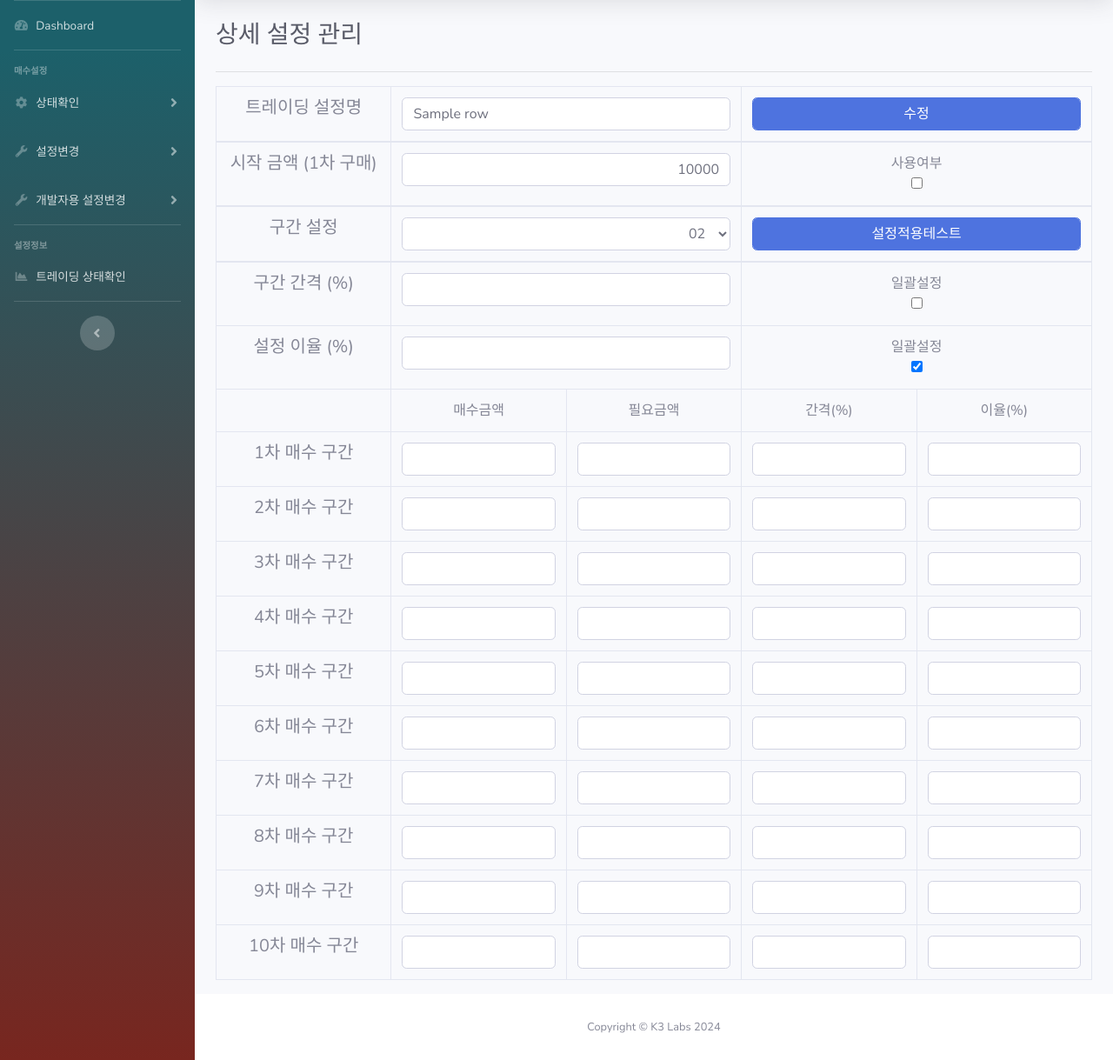
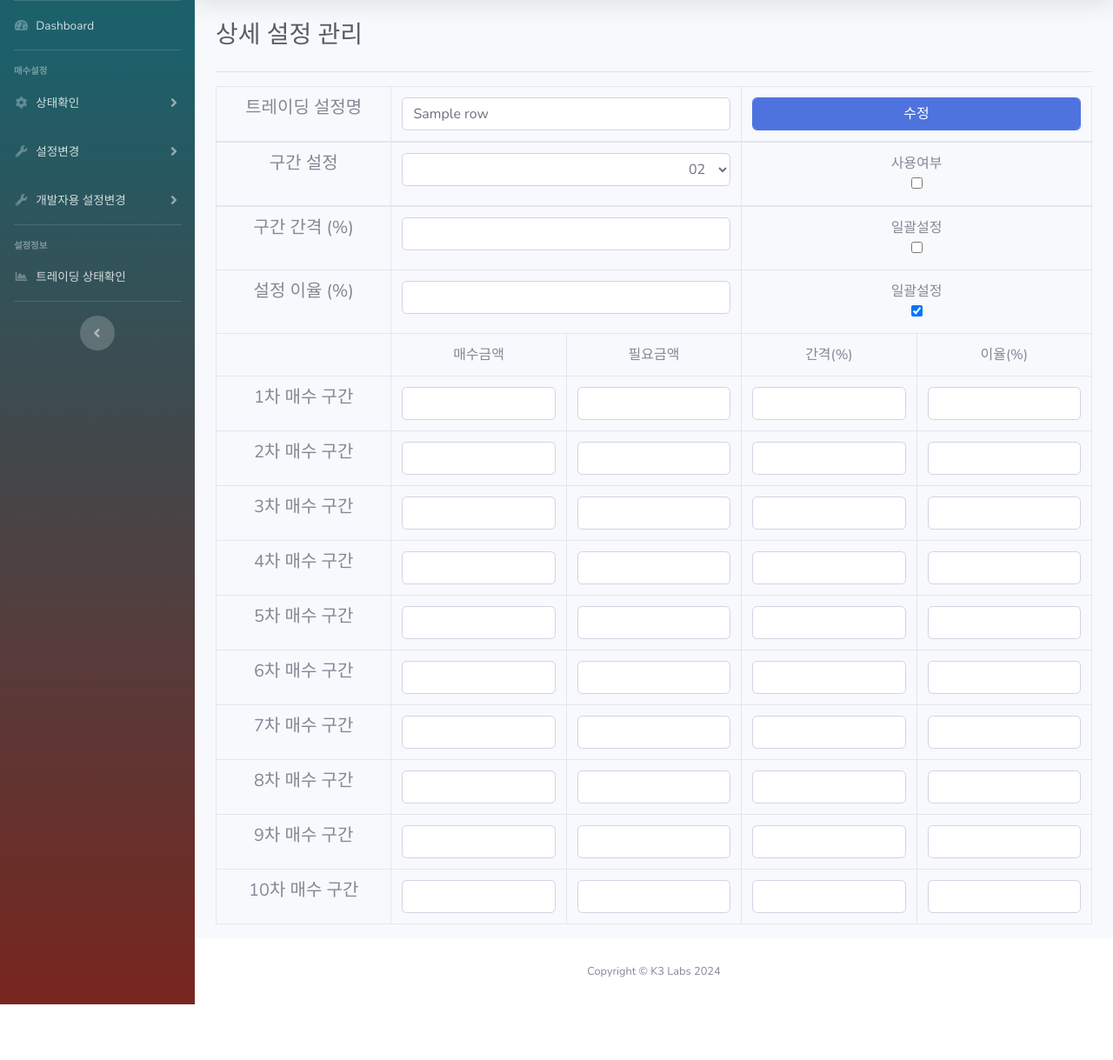
Before and after one commit to ywydpapa/coinTracerFlask, a Flask app: template templates/admin/setdetailn.html in a window 1280 px wide. Shown: the part 70-1289 px from the top of the page at 87% size. After the commit the page ends 1225 px from the top, so only its background shows below. Run offline with Flask 3, Linux system fonts and the light colour scheme; the visitor is signed in with stand-in values (Sample User, id 1); the template is opened without the code that fills it: most values are stand-ins (such as "Sample title", 1, 10 or a date in 2020); some libraries are stand-ins or nearby versions.

Commit message:
사용자 투자현황 조정

```diff
--- a/templates/admin/setdetailn.html
+++ b/templates/admin/setdetailn.html
@@ -40,18 +40,12 @@
                             <button type="submit" value="submit" class="form-control btn btn-primary"> 수정 </button>
                         </td>
                     </tr>
-                    <tr>
+                    <tr style = "display: none">
                         <td style="text-align: center"> <h5>시작 금액 (1차 구매)</h5></td>
                         <td colspan="2">
                             <input id="initprice" name="initprice" class="form-control" type="text" value="10000" placeholder="10,000" style = "text-align: right" oninput="this.value = this.value.replace(/[^0-9.]/g, '').replace(/(\..*)\./g, '$1');" />
                         </td>
-                        <td  colspan="2" style="text-align: center">
-                            <input type="text" name="skey" value="{{ session["setkey"] }}" style="display: none">
-                            <input type="text" name="userno" value="{{ session["userNo"] }}" style="display: none">
-                            <input type="text" name="svrno" value="{{ session["serverNo"] }}" style="display: none">
-                            사용여부 <br>
-                            <input type="checkbox" id="chkyn" name="chkyn" {% if rows[43]=='Y' %}checked{% endif %}>
-                        </td>
+                        <td colspan="2"></td>
                     </tr>
                     <tr>
                         <td style="text-align: center"> <h5>구간 설정</h5></td>
@@ -68,8 +62,12 @@
                                 <option value="9" {% if rows[2]==9 %}selected{% endif %}>10</option>
                             </select>
                         </td>
-                        <td colspan="2">
-                            <button type="button" class="form-control btn btn-primary" onclick="setbid()">설정적용테스트</button>
+                        <td  colspan="2" style="text-align: center">
+                            <input type="text" name="skey" value="{{ session["setkey"] }}" style="display: none">
+                            <input type="text" name="userno" value="{{ session["userNo"] }}" style="display: none">
+                            <input type="text" name="svrno" value="{{ session["serverNo"] }}" style="display: none">
+                            사용여부 <br>
+                            <input type="checkbox" id="chkyn" name="chkyn" {% if rows[43]=='Y' %}checked{% endif %}>
                         </td>
                     </tr>
                     </thead>
```
